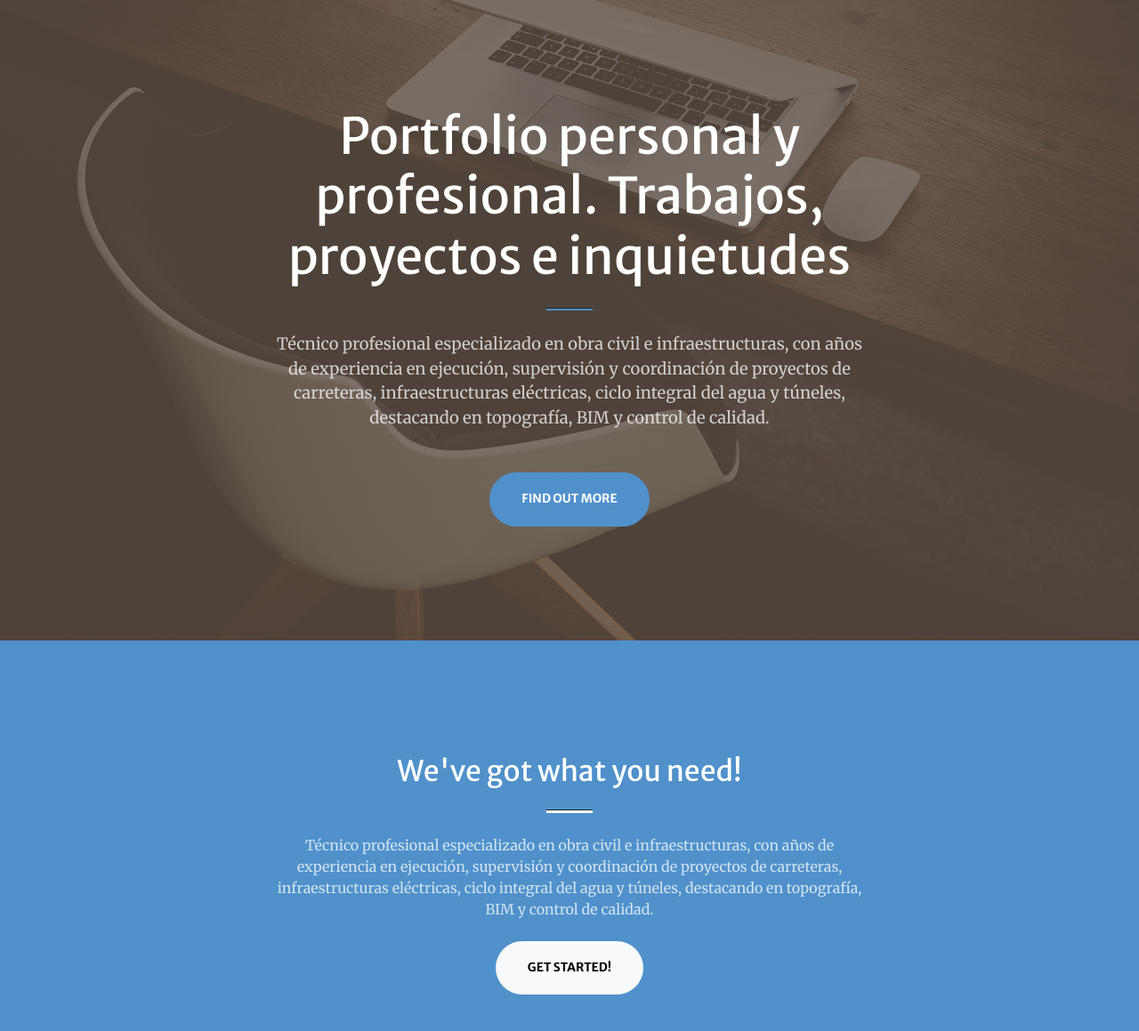
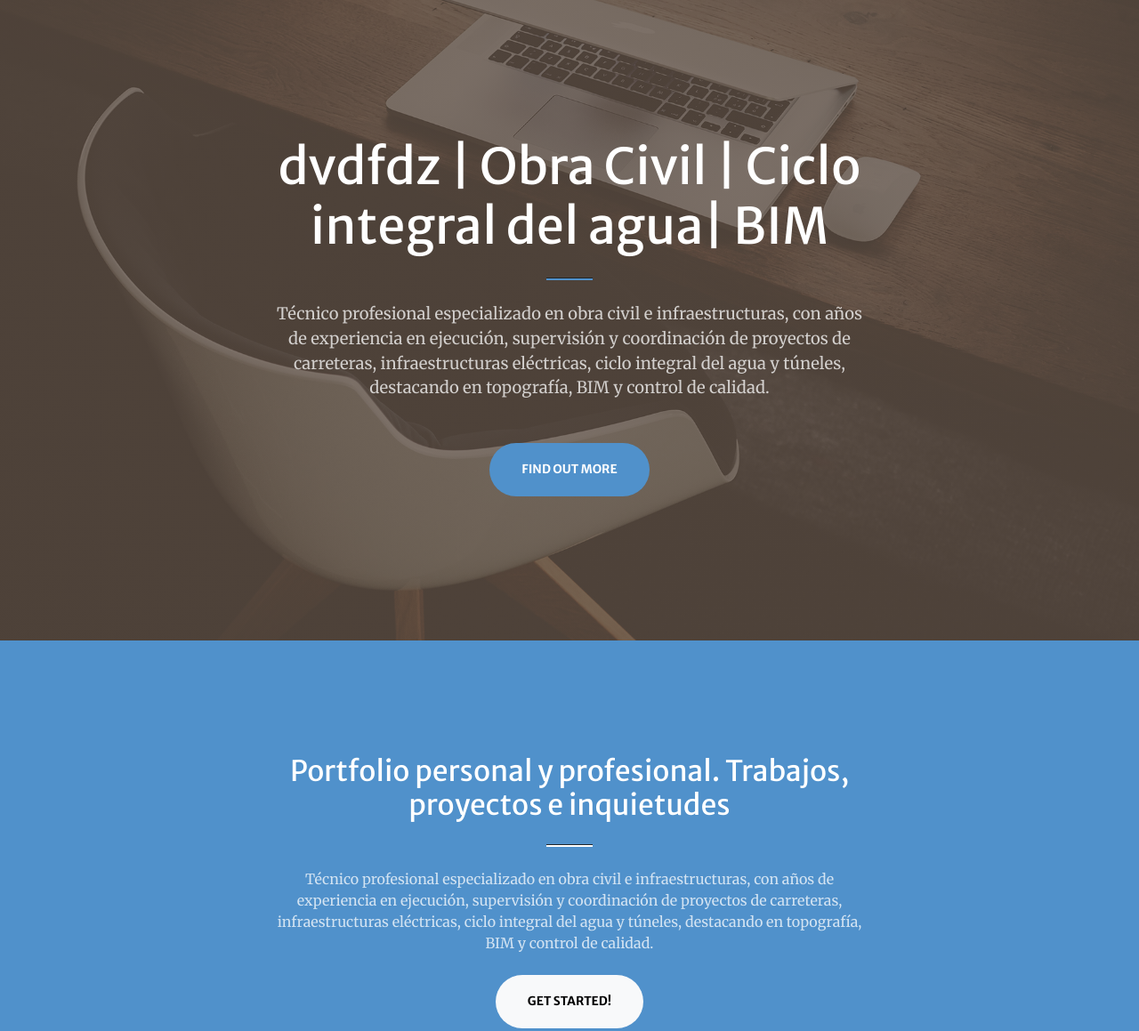
Before and after one commit to dvdfdz/portfolio, a plain HTML site: page index.html in a window 1280 px wide. Shown: the part 80-1239 px from the top of the page at 89% size. Drawn offline with nearby package versions, Linux system fonts and the light colour scheme; some packages are replaced by stand-ins of ours; a script that the page names is missing.

Commit message:
Update index.html

```diff
--- a/index.html
+++ b/index.html
@@ -39,7 +39,7 @@
             <div class="container px-4 px-lg-5 h-100">
                 <div class="row gx-4 gx-lg-5 h-100 align-items-center justify-content-center text-center">
                     <div class="col-lg-8 align-self-end">
-                        <h1 class="text-white font-weight-bold">Portfolio personal y profesional. Trabajos, proyectos e inquietudes</h1>
+                        <h1 class="text-white font-weight-bold">dvdfdz | Obra Civil | Ciclo integral del agua| BIM</h1>
                         <hr class="divider" />
                     </div>
                     <div class="col-lg-8 align-self-baseline">
@@ -54,7 +54,7 @@
             <div class="container px-4 px-lg-5">
                 <div class="row gx-4 gx-lg-5 justify-content-center">
                     <div class="col-lg-8 text-center">
-                        <h2 class="text-white mt-0">We've got what you need!</h2>
+                        <h2 class="text-white mt-0">Portfolio personal y profesional. Trabajos, proyectos e inquietudes</h2>
                         <hr class="divider divider-light" />
                         <p class="text-white-75 mb-4">Técnico profesional especializado en obra civil e infraestructuras, con años de experiencia en ejecución, supervisión y coordinación de proyectos de carreteras, infraestructuras eléctricas, ciclo integral del agua y túneles, destacando en topografía, BIM y control de calidad.</p>
                         <a class="btn btn-light btn-xl" href="#services">Get Started!</a>
```
